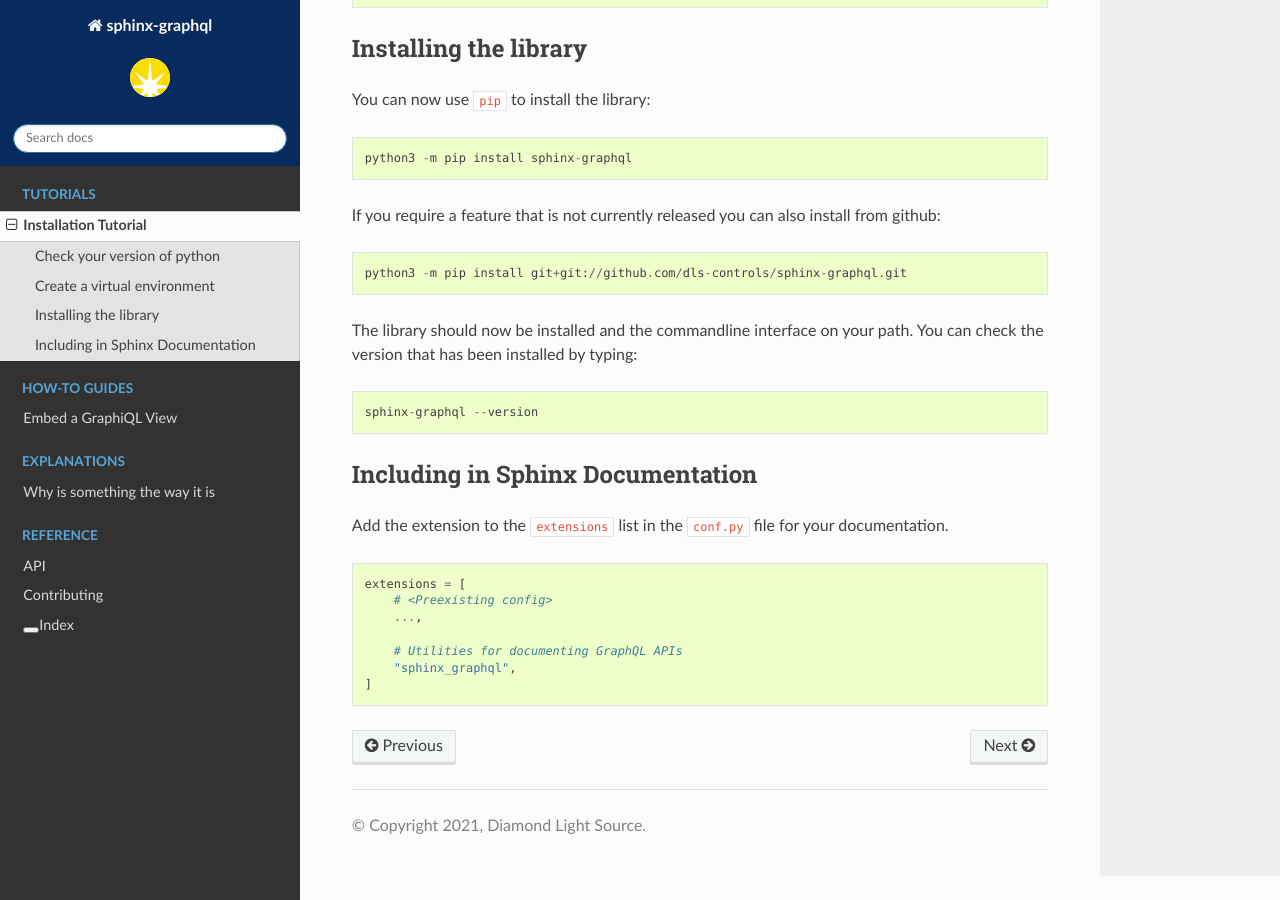
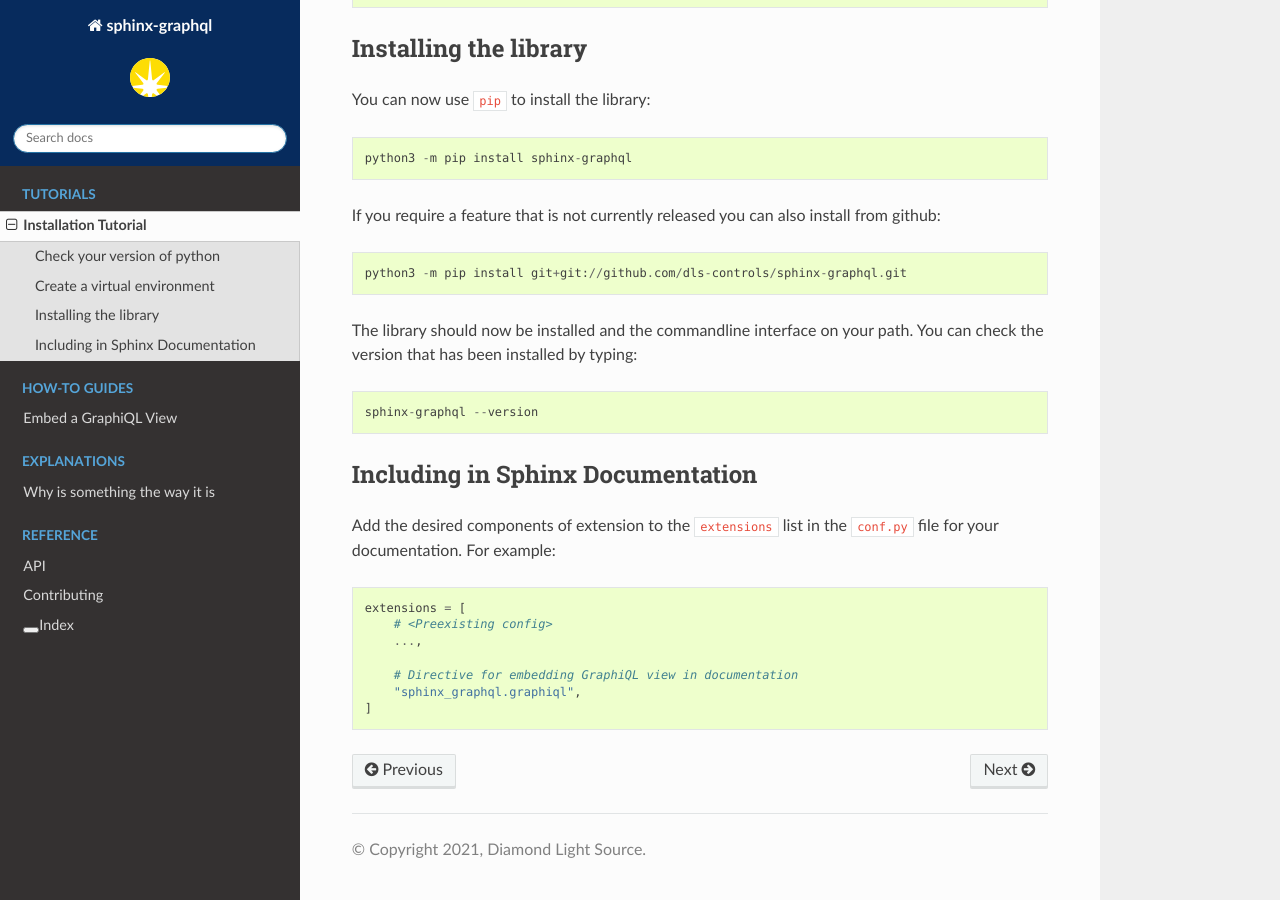
Before and after one commit to kronor-io/sphinx-graphql, a Sphinx documentation site: the page built from docs/tutorials/installation.rst, in a window 1280 px wide and 900 px high, scrolled down 684 px. Built offline with Sphinx 7.4.7 and the Read the Docs theme 2.0.0, drawn with Linux system fonts in a browser that asks for light colours; the version number could not be read and is left out.

Commit message:
Update docs

```diff
--- a/docs/tutorials/installation.rst
+++ b/docs/tutorials/installation.rst
@@ -50,7 +50,8 @@ You can check the version that has been installed by typing::
 Including in Sphinx Documentation
 ---------------------------------
 
-Add the extension to the ``extensions`` list in the ``conf.py`` file for your documentation.
+Add the desired components of extension to the ``extensions`` list in the ``conf.py`` file for your documentation.
+For example:
 
 .. code-block:: python
 
@@ -58,6 +59,6 @@ Add the extension to the ``extensions`` list in the ``conf.py`` file for your do
         # <Preexisting config>
         ...,
 
-        # Utilities for documenting GraphQL APIs
-        "sphinx_graphql",
+        # Directive for embedding GraphiQL view in documentation
+        "sphinx_graphql.graphiql",
     ]
```
